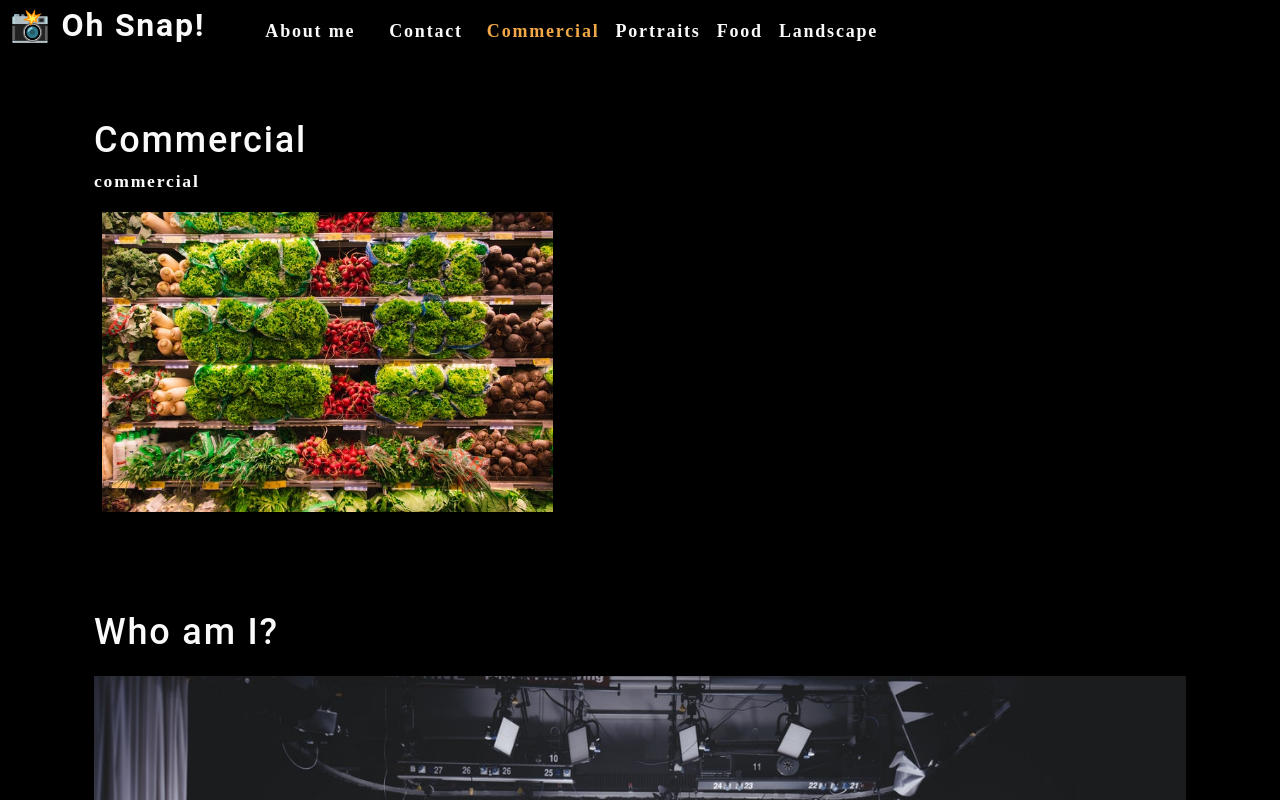
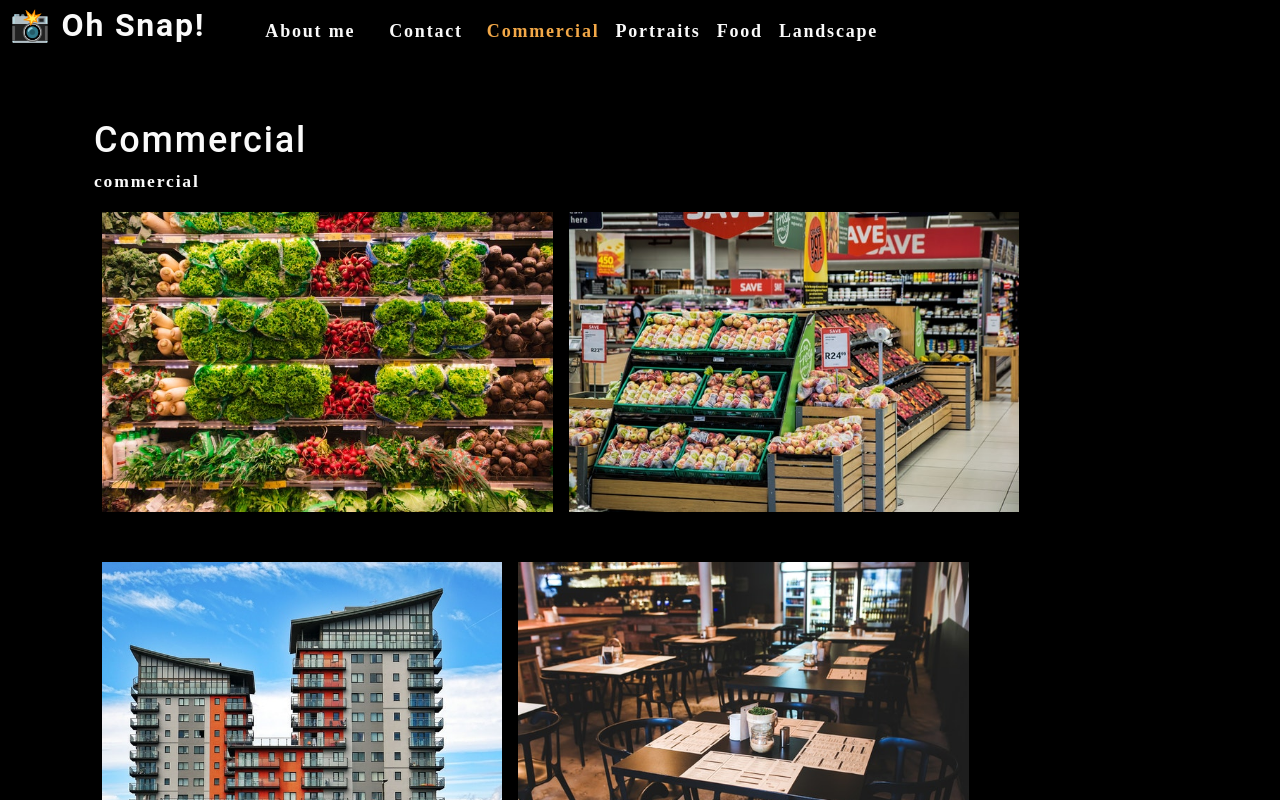
Before and after one commit to sacylkowski/photo-port, a React (Create React App) app: page / in a window 1280 px wide. Shown: the top 800 px of the page. Built offline with nearby package versions, Linux system fonts and the light colour scheme.

Commit message:
added PhotoList

```diff
--- a/src/App.js
+++ b/src/App.js
@@ -20,7 +20,8 @@
       setCurrentCategory={setCurrentCategory}
       currentCategory={currentCategory} ></Nav>
       <main>
-        <Gallery></Gallery>
+        {/* passing the current category from the Gallery component */}
+        <Gallery currentCategory={currentCategory}></Gallery>
         <About></About>
       </main>
     </div>
--- a/src/components/Gallery/index.js
+++ b/src/components/Gallery/index.js
@@ -1,24 +1,15 @@
 import React from "react";
 import { capitalizeFirstLetter } from "../../utils/helpers";
-import photo from "../../assets/small/commercial/0.jpg";
+import PhotoList from "../PhotoList";
 
 
 function Gallery(props) {
-    const currentCategory = {
-        name: "commercial",
-        description:
-        "Photos of grocery stores, food trucks, and other commerical projects",
-    };
+     const { currentCategory } = props;
     return (
       <section>
         <h1>{capitalizeFirstLetter(currentCategory.name)}</h1>
         <p>{currentCategory.name}</p>
-        <div>
-            <img
-            src={photo}
-            alt="Commerical Example"
-            className="img-thumbnail mx-1"/>
-        </div>
+        <PhotoList category={currentCategory.name} />
       </section>
     );
   }
--- /dev/null
+++ b/src/components/PhotoList/index.js
@@ -0,0 +1,127 @@
+import React, { useState } from "react"
+
+
+function PhotoList({ category }) {
+    const [photos] = useState([
+        {
+            name: 'Grocery aisle',
+            category: 'commercial',
+            description: 'Lorem ipsum dolor sit amet, consectetur adipiscing elit. Nunc ultricie',
+        },
+        {
+            name: 'Grocery booth',
+            category: 'commercial',
+            description: 'Lorem ipsum dolor sit amet, consectetur adipiscing elit. Nunc ultricie',
+        },
+        {
+            name: 'Building exterior',
+            category: 'commercial',
+            description: 'Lorem ipsum dolor sit amet, consectetur adipiscing elit. Nunc ultricie',
+        },
+        {
+            name: 'Restaurant table',
+            category: 'commercial',
+            description: 'Lorem ipsum dolor sit amet, consectetur adipiscing elit. Nunc ultricie',
+        },
+        {
+            name: 'Cafe interior',
+            category: 'commercial',
+            description: 'Lorem ipsum dolor sit amet, consectetur adipiscing elit. Nunc ultricie',
+        },
+        {
+            name: 'Cat green eyes',
+            category: 'portraits',
+            description: 'Lorem ipsum dolor sit amet, consectetur adipiscing elit. Nunc ultricie',
+        },
+        {
+            name: 'Green parrot',
+            category: 'portraits',
+            description: 'Lorem ipsum dolor sit amet, consectetur adipiscing elit. Nunc ultricie',
+        },
+        {
+            name: 'Yellow macaw',
+            category: 'portraits',
+            description: 'Lorem ipsum dolor sit amet, consectetur adipiscing elit. Nunc ultricie',
+        },
+        {
+            name: 'Pug smile',
+            category: 'portraits',
+            description: 'Lorem ipsum dolor sit amet, consectetur adipiscing elit. Nunc ultricie',
+        },
+        {
+            name: 'Pancakes',
+            category: 'food',
+            description: 'Lorem ipsum dolor sit amet, consectetur adipiscing elit. Nunc ultricie',
+        },
+        {
+            name: 'Burrito',
+            category: 'food',
+            description: 'Lorem ipsum dolor sit amet, consectetur adipiscing elit. Nunc ultricie',
+        },
+        {
+            name: 'Scallop pasta',
+            category: 'food',
+            description: 'Lorem ipsum dolor sit amet, consectetur adipiscing elit. Nunc ultricie',
+        },
+        {
+            name: 'Burger',
+            category: 'food',
+            description: 'Lorem ipsum dolor sit amet, consectetur adipiscing elit. Nunc ultricie',
+        },
+        {
+            name: 'Fruit bowl',
+            category: 'food',
+            description: 'Lorem ipsum dolor sit amet, consectetur adipiscing elit. Nunc ultricie',
+        },
+        {
+            name: 'Green river',
+            category: 'landscape',
+            description: 'Lorem ipsum dolor sit amet, consectetur adipiscing elit. Nunc ultricie',
+        },
+        {
+            name: 'Docks',
+            category: 'landscape',
+            description: 'Lorem ipsum dolor sit amet, consectetur adipiscing elit. Nunc ultricie',
+        },
+        {
+            name: 'Panoramic village by sea',
+            category: 'landscape',
+            description: 'Lorem ipsum dolor sit amet, consectetur adipiscing elit. Nunc ultricie',
+        },
+        {
+            name: 'Domestic landscape',
+            category: 'landscape',
+            description: 'Lorem ipsum dolor sit amet, consectetur adipiscing elit. Nunc ultricie',
+        },
+        {
+            name: 'Park bench',
+            category: 'landscape',
+            description: 'Lorem ipsum dolor sit amet, consectetur adipiscing elit. Nunc ultricie',
+        },
+    ]);
+
+    // making sure that the correct photos are showing when the category is selected.
+    // going through each photo in the photos array, to find every photo that matches the category that the user selects
+    // it's then returned in an array and assigned to currentPhotos
+    const currentPhotos = photos.filter((photo) => photo.category === category);
+
+    return (
+        <div>
+            <div className="flex-row">
+                {/* map the currentPhotos array to render each photo that matches the category */}
+                {currentPhotos.map((image, i) => (
+                    // src was assigned the require expression.  This isn't common practice.
+                    // default property is where the image has been saved.  To render the image, the default property must be invoked
+                    <img src={require(`../../assets/small/${category}/${i}.jpg`)}
+                    // alt attribute is used for accessibilty user-assistance devices
+                        alt={image.name}
+                        className="img-thumbnail mx-1"
+                        // key attribute was also assigned the image's name. This attribute value must be a unique string
+                        key={image.name} />
+                ))}
+            </div>
+        </div>
+    );
+}
+
+export default PhotoList;
```
